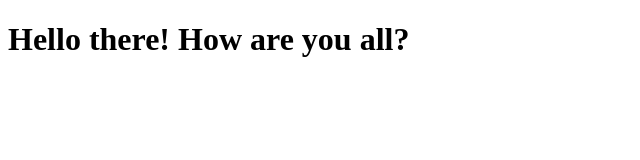
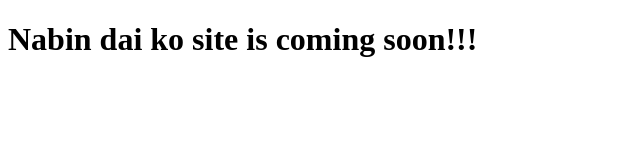
Before and after one commit to nabinbhatta/nabinbhatta.com.np, a plain HTML site: page index.html in a window 1280 px wide. Shown: the whole page, without its empty margins (0-640 px from the left). Drawn offline with Linux system fonts and the light colour scheme.

Commit message:
Update index.html

```diff
--- a/index.html
+++ b/index.html
@@ -6,7 +6,7 @@
 </head>
 <body>
 
-<h1>Hello there! How are you all?</h1>
+<h1>Nabin dai ko site is coming soon!!!</h1>
 
 
 </body>
```
